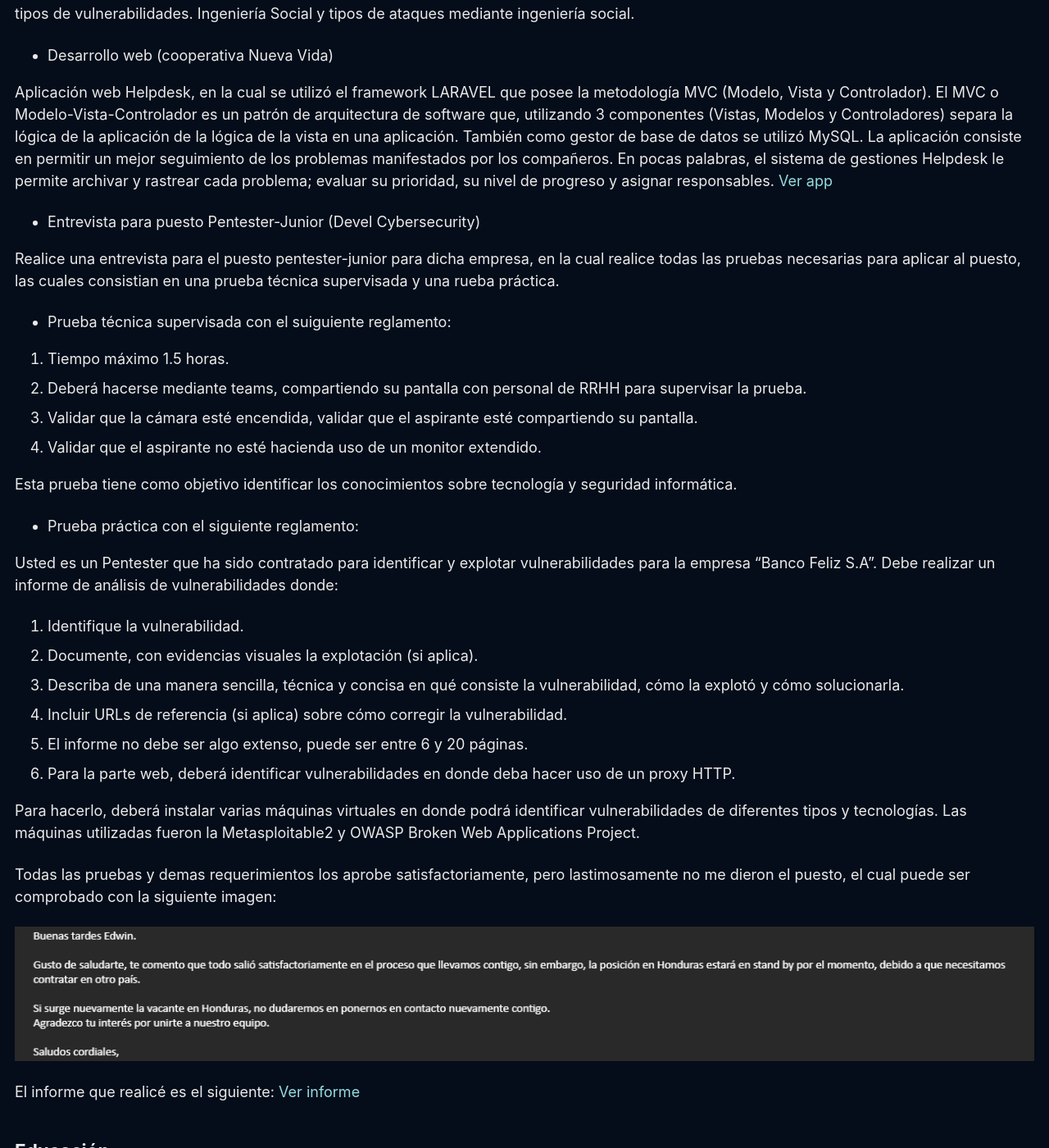
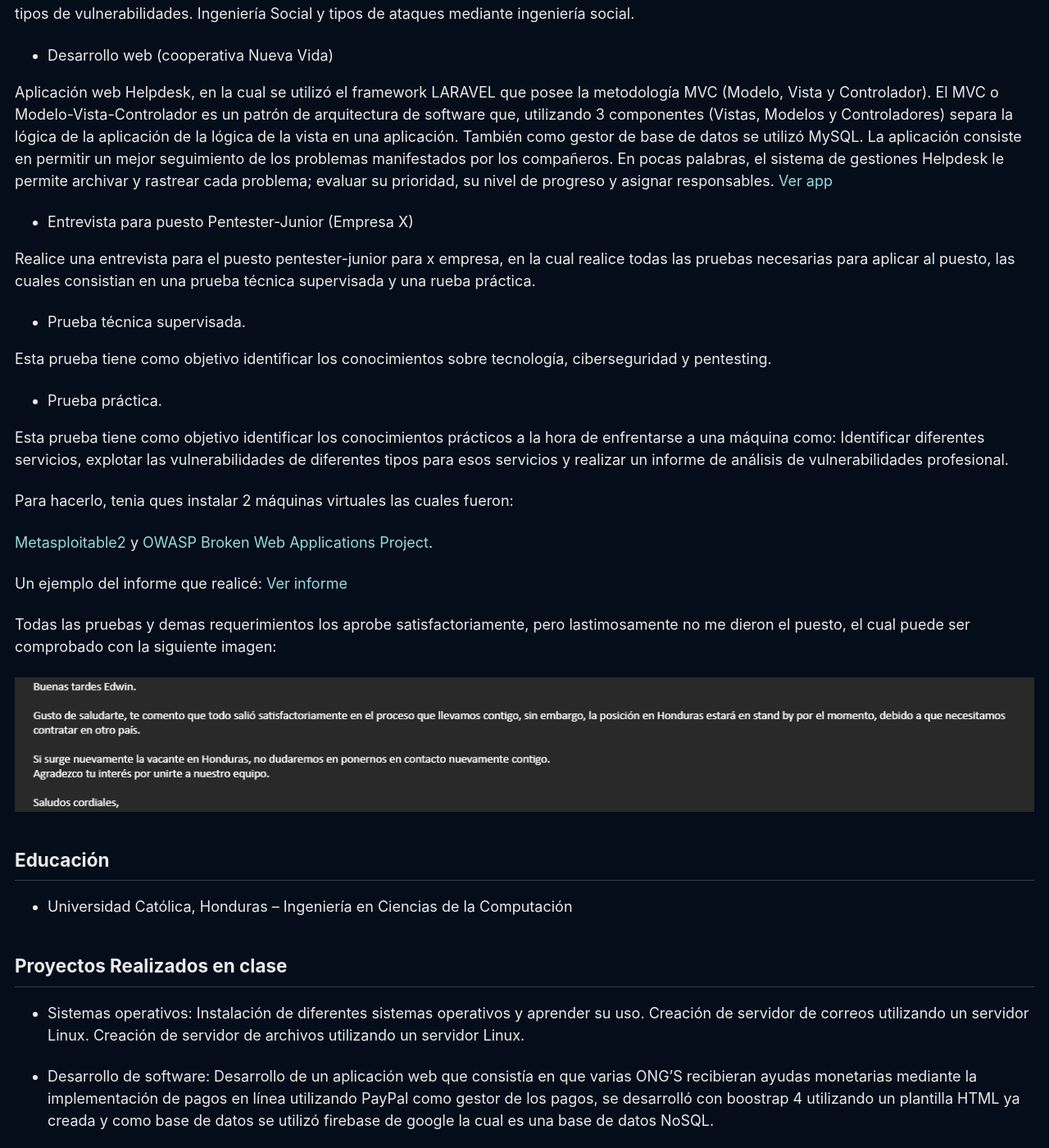
Before and after one commit to ewor01/ewor01.github.io, a Jekyll site: the page built from _pages/about.md, in a window 1280 px wide and 1400 px high, scrolled down 5206 px. Shown: the whole window at 82% size. Built offline with Jekyll 4.4.1, drawn with Linux system fonts in a browser that asks for light colours; cached includes are drawn as plain includes; a script that is not in the unit is left out.

Commit message:
actualizado

```diff
--- a/_pages/about.md
+++ b/_pages/about.md
@@ -71,40 +71,29 @@
 También como gestor de base de datos se utilizó MySQL. La aplicación consiste en permitir un mejor seguimiento de los problemas manifestados por los compañeros.
 En pocas palabras, el sistema de gestiones Helpdesk le permite archivar y rastrear cada problema; evaluar su prioridad, su nivel de progreso y asignar responsables. [Ver app](https://helpdesk.coopnuevavida.com/)
 
-- Entrevista para puesto Pentester-Junior (Devel Cybersecurity)
+- Entrevista para puesto Pentester-Junior (Empresa X)
 
-Realice una entrevista para el puesto pentester-junior para dicha empresa, en la cual realice todas las pruebas necesarias para aplicar al puesto, las cuales consistian en una prueba técnica supervisada y una rueba práctica.
+Realice una entrevista para el puesto pentester-junior para x empresa, en la cual realice todas las pruebas necesarias para aplicar al puesto, las cuales consistian en una prueba técnica supervisada y una rueba práctica.
 
-- Prueba técnica supervisada con el suiguiente reglamento:
+- Prueba técnica supervisada.
 
-1. Tiempo máximo 1.5 horas.
-2. Deberá hacerse mediante teams, compartiendo su pantalla con personal de RRHH para supervisar la prueba.
-3. Validar que la cámara esté encendida, validar que el aspirante esté compartiendo su pantalla.
-4. Validar que el aspirante no esté hacienda uso de un monitor extendido.
+Esta prueba tiene como objetivo identificar los conocimientos sobre tecnología, ciberseguridad y pentesting.
 
-Esta prueba tiene como objetivo identificar los conocimientos sobre tecnología y seguridad informática.
+- Prueba práctica.
 
-- Prueba práctica con el siguiente reglamento:
+Esta prueba tiene como objetivo identificar los conocimientos prácticos a la hora de enfrentarse a una máquina como: Identificar diferentes servicios, explotar las vulnerabilidades de diferentes tipos para esos servicios y realizar un informe de análisis de vulnerabilidades profesional.
 
-Usted es un Pentester que ha sido contratado para identificar y explotar vulnerabilidades para la empresa “Banco Feliz S.A”. Debe realizar un informe de análisis de vulnerabilidades donde:
+Para hacerlo, tenia ques instalar 2 máquinas virtuales las cuales fueron:
 
-1. Identifique la vulnerabilidad.
-2. Documente, con evidencias visuales la explotación (si aplica).
-3. Describa de una manera sencilla, técnica y concisa en qué consiste la vulnerabilidad, cómo la explotó y cómo solucionarla.
-4. Incluir URLs de referencia (si aplica) sobre cómo corregir la vulnerabilidad.
-5. El informe no debe ser algo extenso, puede ser entre 6 y 20 páginas.
-6. Para la parte web, deberá identificar vulnerabilidades en donde deba hacer uso de un proxy HTTP.
+[Metasploitable2](https://sourceforge.net/projects/metasploitable/) y [OWASP Broken Web Applications Project](https://sourceforge.net/projects/owaspbwa/).
 
-Para hacerlo, deberá instalar varias máquinas virtuales en donde podrá identificar vulnerabilidades de diferentes tipos y tecnologías.
-Las máquinas utilizadas fueron la Metasploitable2 y OWASP Broken Web Applications Project.
+Un ejemplo del informe que realicé: <a href="/assets/files/Devel.pdf">Ver informe</a>
 
 Todas las pruebas y demas requerimientos los aprobe satisfactoriamente, pero lastimosamente no me dieron el puesto, el cual puede ser comprobado con la siguiente imagen:
 
 <p align="center">
 <img src="/assets/images/about/Devel.png">
 </p>
-
-El informe que realicé es el siguiente: <a href="/assets/files/Devel.pdf">Ver informe</a>
 
 ## Educación
 
```
